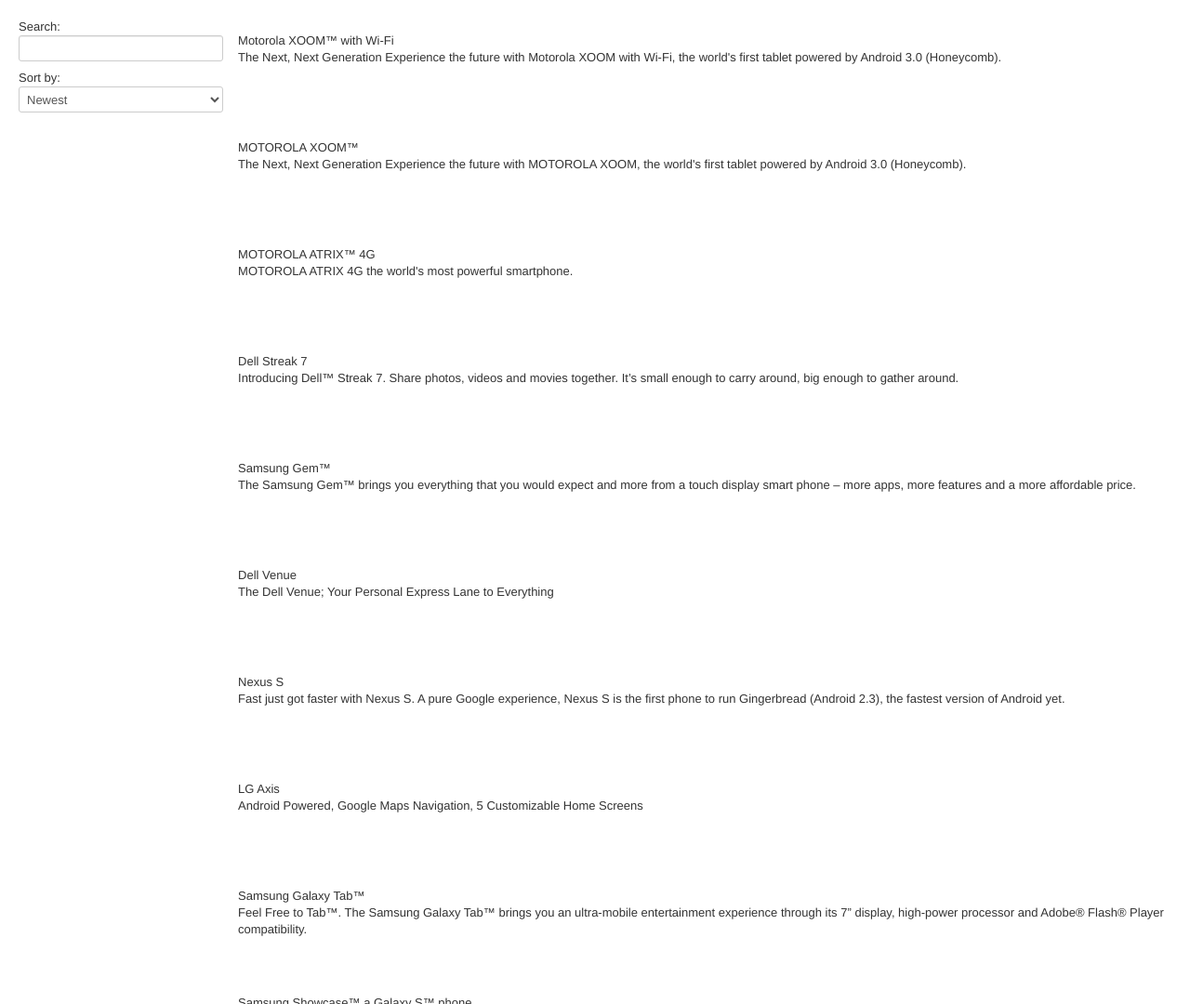
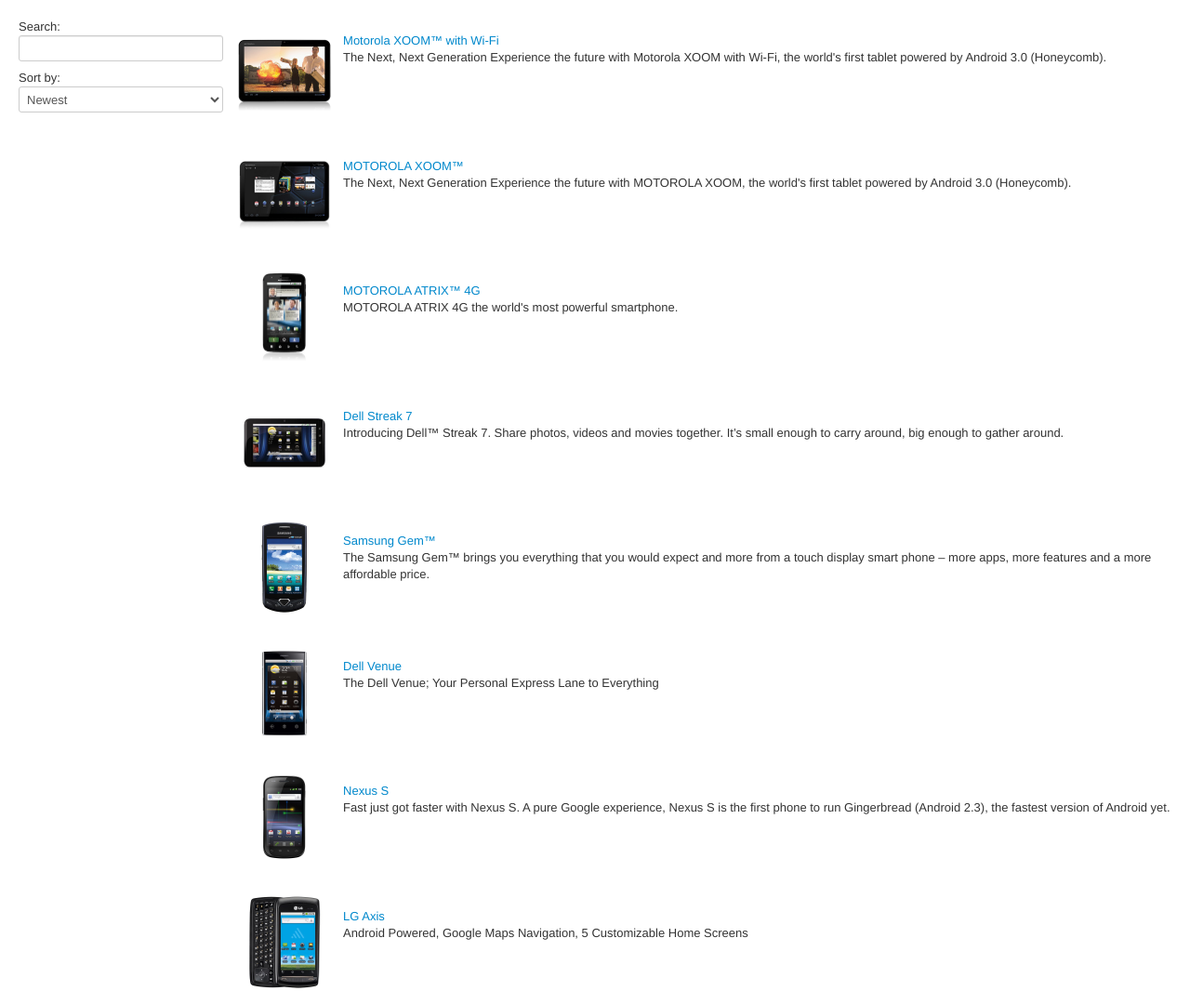
Before and after one commit to pebreo/angularjs-tutorial, a website: page app/index.html in a window 1280 px wide. Shown: the top 1080 px of the page at 93% size. Drawn offline with Linux system fonts and the light colour scheme.

Commit message:
finished step 5

```diff
--- a/app/index.html
+++ b/app/index.html
@@ -28,7 +28,9 @@
 
         <ul class="phones">
           <li ng-repeat="phone in phones | filter:query | orderBy:orderProp">
-            {{phone.name}}
+            <a href="#/phones/{{phone.id}}" class="thumb"><img ng-src="{{phone.imageUrl}}"></a>
+
+            <a href="#/phones/{{phone.id}}">{{phone.name}}</a>
             <p>{{phone.snippet}}</p>
           </li>
         </ul>
```
